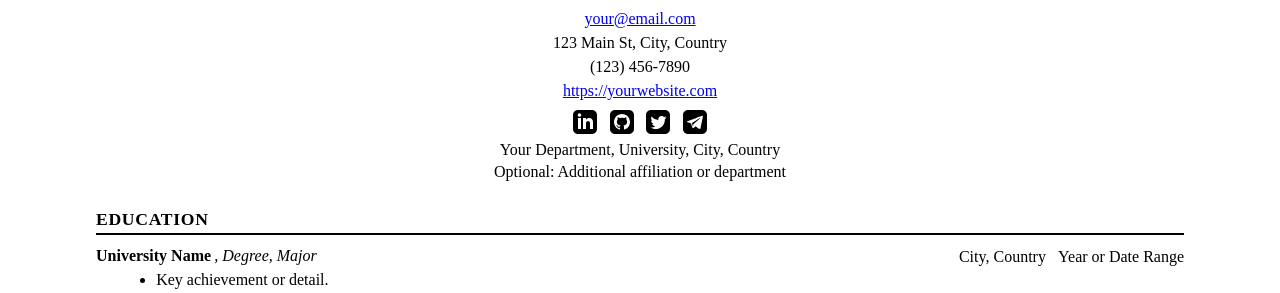
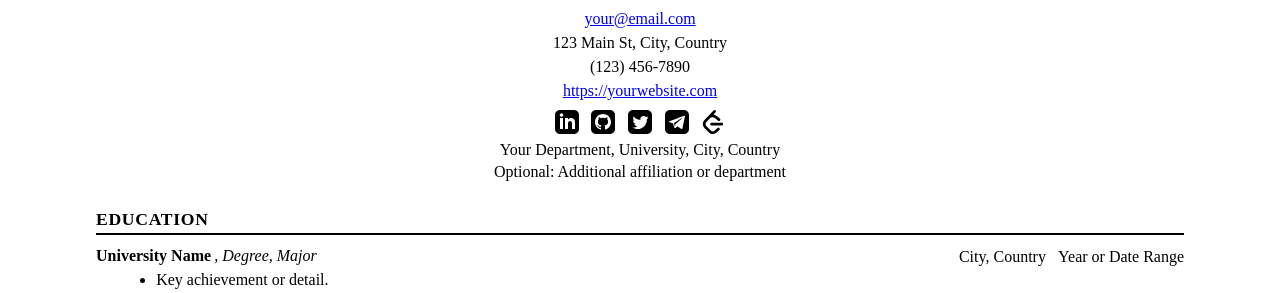
Before and after one commit to smirnoffmg/harvard-style-cv-theme, a Jekyll site: the page built from index.md, in a window 1280 px wide. Shown: the part 140-433 px from the top of the page. Built offline with Jekyll 4.4.1, drawn with Linux system fonts in a browser that asks for light colours.

Commit message:
feat: add LeetCode profile link to social media icons
- Add leetcode configuration option to _config.yml
- Implement LeetCode icon with improved SVG path in CV layout
- Add LeetCode link to print-friendly social links section
- Update README.md to document new LeetCode feature
- Use correct LeetCode profile URL format (leetcode.com/u/username)
- Add accessibility improvements with role="img" attribute

The LeetCode integration follows the same pattern as existing social media
links (LinkedIn, GitHub, Twitter, Telegram) and provides users with an
additional way to showcase their coding skills and problem-solving
achievements on their CV.

Closes: Add LeetCode profile link support

```diff
--- a/_config.yml
+++ b/_config.yml
@@ -9,6 +9,7 @@ linkedin: yourprofile
 twitter: yourprofile
 github: yourprofile
 telegram: yourtelegramusername
+leetcode: yourleetcodeusername
 description: "Harvard‑style CV • Example" # Site description (for SEO)
 baseurl: "" # GitHub Pages baseurl (leave blank for user pages)
 url: "https://yourusername.github.io" # Your GitHub Pages URL
--- a/_layouts/cv.html
+++ b/_layouts/cv.html
@@ -52,6 +52,15 @@ layout: default
                 </svg>
             </a>
             {% endif %}
+            {% if site.leetcode %}
+            <a class="cv-social-icon" href="https://leetcode.com/u/{{ site.leetcode }}" target="_blank"
+                title="LeetCode">
+                <svg width="24px" height="24px" viewBox="0 0 24 24" role="img" xmlns="http://www.w3.org/2000/svg">
+                    <path
+                        d="M13.483 0a1.374 1.374 0 0 0-.961.438L7.116 6.226l-3.854 4.126a5.266 5.266 0 0 0-1.209 2.104 5.35 5.35 0 0 0-.125.513 5.527 5.527 0 0 0 .062 2.362 5.83 5.83 0 0 0 .349 1.017 5.938 5.938 0 0 0 1.271 1.818l4.277 4.193.039.038c2.248 2.165 5.852 2.133 8.063-.074l2.396-2.392c.54-.54.54-1.414.003-1.955a1.378 1.378 0 0 0-1.951-.003l-2.396 2.392a3.021 3.021 0 0 1-4.205.038l-.02-.019-4.276-4.193c-.652-.64-.972-1.469-.948-2.263a2.68 2.68 0 0 1 .066-.523 2.545 2.545 0 0 1 .619-1.164L9.13 8.114c1.058-1.134 3.204-1.27 4.43-.278l3.501 2.831c.593.48 1.461.387 1.94-.207a1.384 1.384 0 0 0-.207-1.943l-3.5-2.831c-.8-.647-1.766-1.045-2.774-1.202l2.015-2.158A1.384 1.384 0 0 0 13.483 0zm-2.866 12.815a1.38 1.38 0 0 0-1.38 1.382 1.38 1.38 0 0 0 1.38 1.382H20.79a1.38 1.38 0 0 0 1.38-1.382 1.38 1.38 0 0 0-1.38-1.382z" />
+                </svg>
+            </a>
+            {% endif %}
         </div>
         <div class="cv-socials-print">
             {% if site.linkedin %}
@@ -66,6 +75,9 @@ layout: default
             {% endif %}
             {% if site.telegram %}
             <a href="https://t.me/{{ site.telegram }}">Telegram: https://t.me/{{ site.telegram }}</a>
+            {% endif %}
+            {% if site.leetcode %}
+            <a href="https://leetcode.com/u/{{ site.leetcode }}">LeetCode: https://leetcode.com/{{ site.leetcode }}</a>
             {% endif %}
         </div>
         {% if site.department %}
```
Also changed, not shown: README.md.
